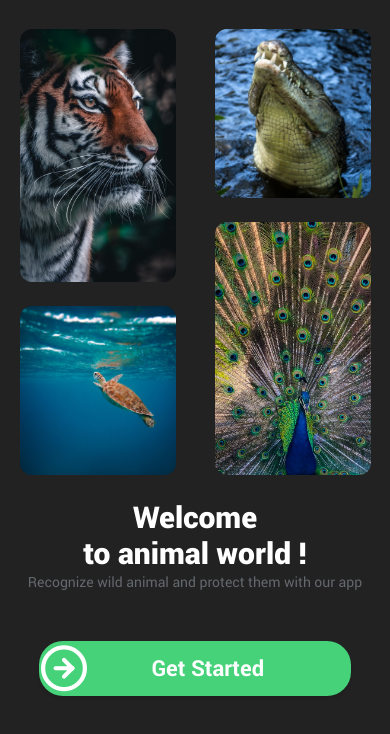
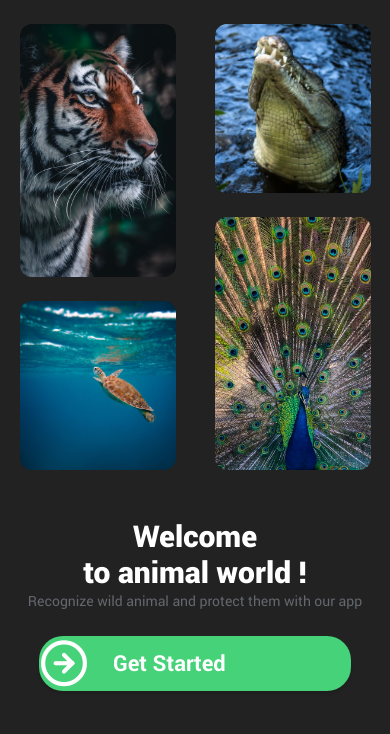
Before and after one commit to NguyenTranMinhTrang/test_nckh, a React Native app: screen /Start in a window 390 px wide. Shown: the top 734 px of the page. Built offline with nearby package versions, Linux system fonts and the light colour scheme.

Commit message:
Fix rate Screen

```diff
--- a/app/screens/Home.js
+++ b/app/screens/Home.js
@@ -1,5 +1,5 @@
 import React from "react";
-import { View, Text, SafeAreaView, TouchableOpacity, FlatList, StyleSheet, Image, Modal } from "react-native";
+import { View, Text, SafeAreaView, TouchableOpacity, FlatList, StyleSheet, Image, Modal, StatusBar } from "react-native";
 import { images, theme, COLORS, SIZES, FONTS } from "../constants";
 import { AntDesign, Entypo } from '@expo/vector-icons';
 import { BlurView } from 'expo-blur';
@@ -309,7 +309,7 @@ const Home = ({ navigation }) => {
         }
 
         return (
-            <View style={{ padding: SIZES.padding }}>
+            <View style={{ paddingVertical: SIZES.height < 750 ? SIZES.padding : SIZES.padding * 2, paddingHorizontal: SIZES.padding }}>
                 <Text style={{ ...FONTS.h2, color: COLORS.white }}>Wild Animals</Text>
                 <FlatList
                     data={data}
@@ -317,7 +317,7 @@ const Home = ({ navigation }) => {
                     showsHorizontalScrollIndicator={false}
                     keyExtractor={item => `${item.id}`}
                     renderItem={renderItem}
-                    contentContainerStyle={{ paddingTop: SIZES.padding, paddingBottom: SIZES.padding * 2 }}
+                    contentContainerStyle={{ padding: SIZES.padding }}
                 />
             </View>
         )
@@ -336,7 +336,8 @@ const styles = StyleSheet.create({
     container: {
         flex: 1,
         backgroundColor: COLORS.black,
-        paddingTop: 20
+        paddingTop: StatusBar.currentHeight ? StatusBar.currentHeight : 0,
+
     },
     shadow: {
         shadowColor: "#000",
--- a/app/screens/Start.js
+++ b/app/screens/Start.js
@@ -1,5 +1,5 @@
 import React from "react";
-import { View, Text, SafeAreaView, Image, TouchableOpacity, StyleSheet } from "react-native";
+import { View, Text, SafeAreaView, Image, TouchableOpacity, StyleSheet, StatusBar } from "react-native";
 import { images, theme, COLORS, SIZES, FONTS } from "../constants";
 import { Feather } from '@expo/vector-icons';
 
@@ -98,7 +98,7 @@ const Start = ({ navigation }) => {
         return (
             <View
                 style={{
-                    marginTop: SIZES.padding,
+                    marginTop: SIZES.height < 750 ? SIZES.padding : SIZES.padding * 2,
                     width: SIZES.width,
                     alignItems: 'center'
                 }}
@@ -108,7 +108,7 @@ const Start = ({ navigation }) => {
                 <Text style={{ ...FONTS.body4, color: COLORS.lightGray, textAlign: 'center' }}>Recognize wild animal and protect them with our app</Text>
                 <TouchableOpacity
                     style={[{
-                        marginTop: SIZES.padding * 2,
+                        marginTop: SIZES.padding,
                         backgroundColor: COLORS.primary,
                         width: SIZES.width * 0.8,
                         flexDirection: 'row',
@@ -120,7 +120,7 @@ const Start = ({ navigation }) => {
                     onPress={() => navigation.navigate('Tabs')}
                 >
                     <Feather name="arrow-right-circle" size={50} color="white" iconStyle={{ paddingLeft: 5 }} />
-                    <Text style={{ ...FONTS.h2, color: COLORS.white, paddingLeft: SIZES.width * 0.8 / 5 }} >Get Started</Text>
+                    <Text style={{ ...FONTS.h2, color: COLORS.white, paddingLeft: SIZES.padding }} >Get Started</Text>
                 </TouchableOpacity>
             </View>
         )
@@ -138,7 +138,7 @@ const styles = StyleSheet.create({
     container: {
         flex: 1,
         backgroundColor: COLORS.black,
-        paddingTop: 5
+        marginTop: StatusBar.currentHeight ? StatusBar.currentHeight : 0,
     },
     shadow: {
         shadowColor: "#000",
```
